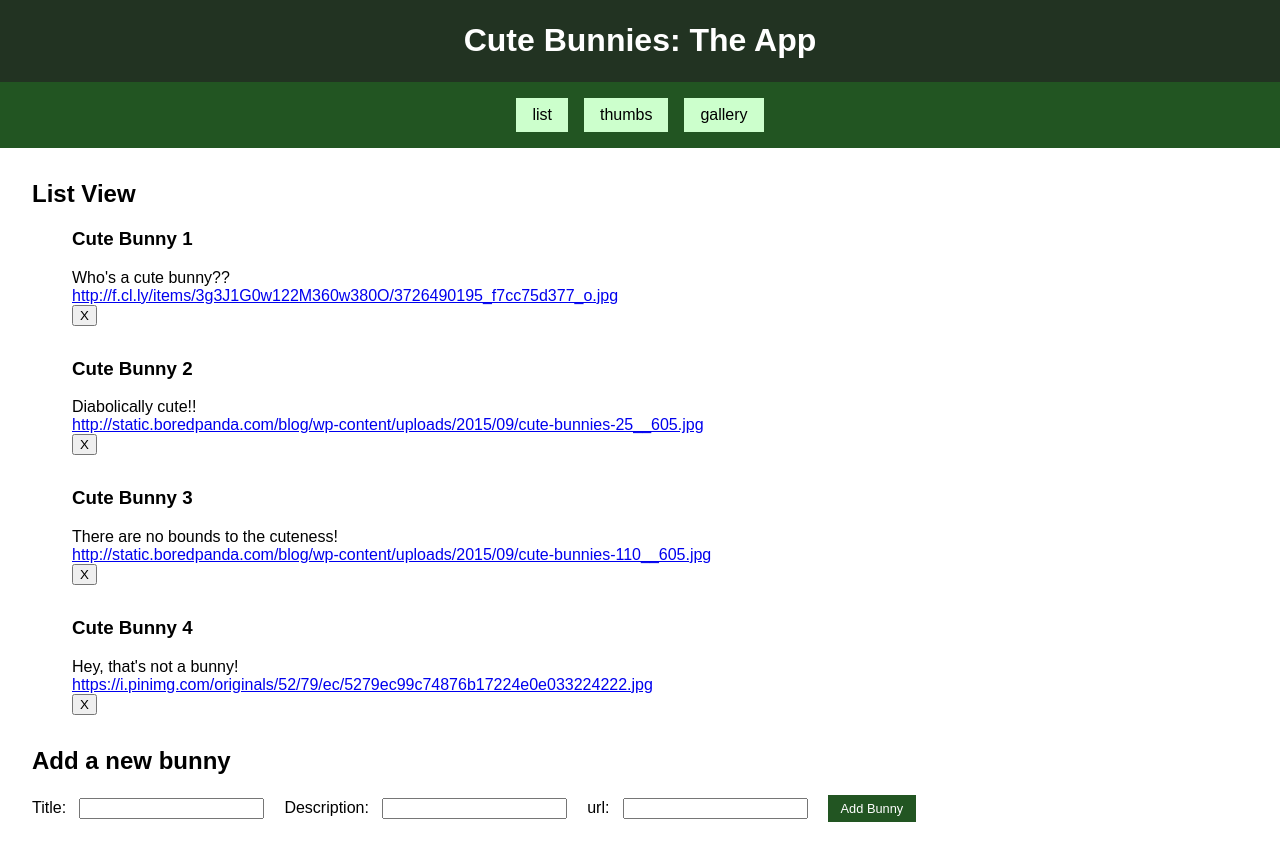
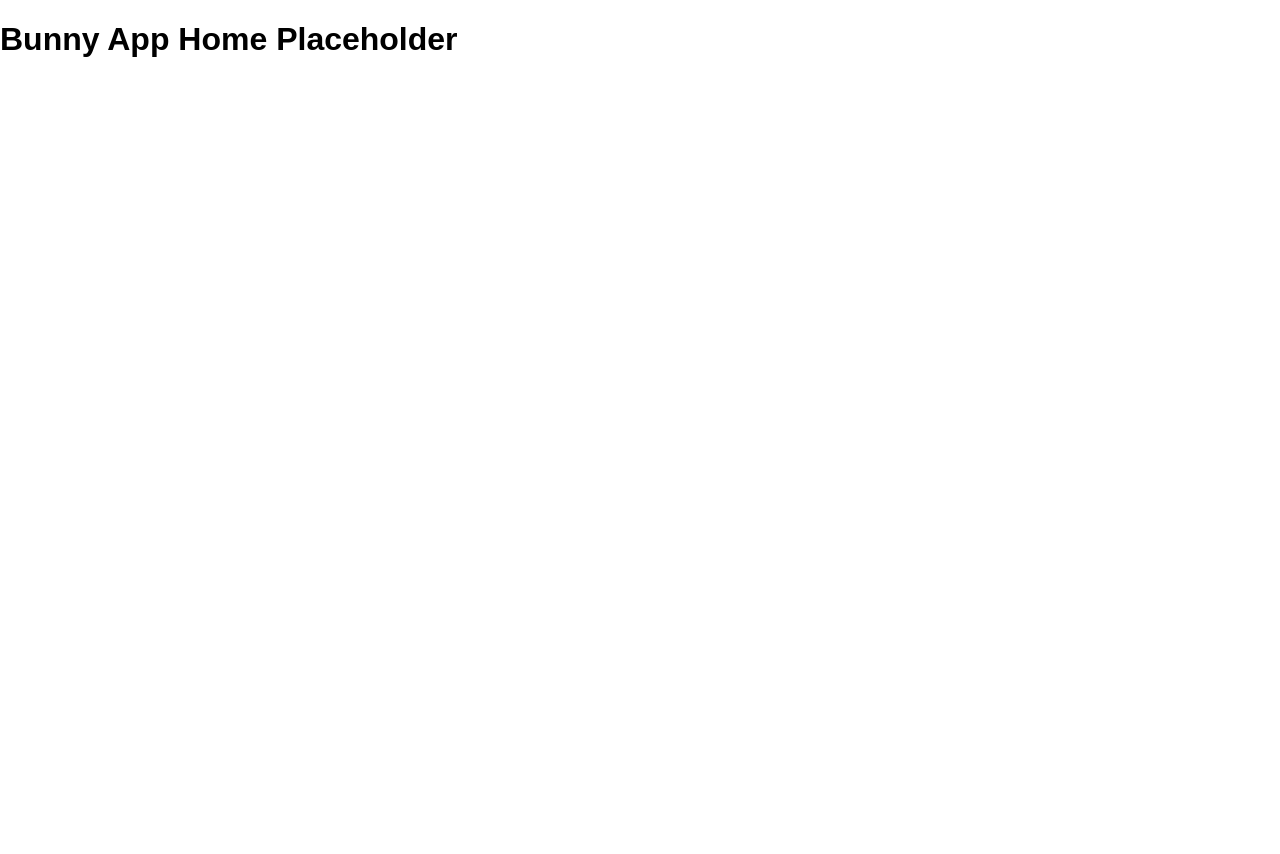
Before and after one commit to cfpdx-401JS-summer-2017/image-gallery, a React (Create React App) app: page / in a window 1280 px wide. After the commit the page ends 800 px from the top, so only its background shows below. Built offline with nearby package versions, Linux system fonts and the light colour scheme.

Commit message:
Start of Routing

```diff
--- a/package.json
+++ b/package.json
@@ -5,6 +5,7 @@
   "dependencies": {
     "react": "^15.6.1",
     "react-dom": "^15.6.1",
+    "react-router-dom": "^4.2.0",
     "react-scripts": "1.0.11"
   },
   "scripts": {
--- a/src/App.js
+++ b/src/App.js
@@ -5,6 +5,14 @@ import { List } from './Components/List';
 import { Thumbs } from './Components/Thumbs';
 import { Gallery } from './Components/Gallery';
 import AddBunny from './Components/AddBunny';
+import {
+  BrowserRouter as Router,
+  Route,
+  Switch,
+  Redirect
+} from 'react-router-dom';
+import Home from './home/Home';
+import Images from './images/Images';
 
 function listView({ bunnies, onRemove }) {
   return <div><h2>List View</h2> <List listArray={ bunnies } onRemove={onRemove} /> </div>;
@@ -63,24 +71,15 @@ class App extends Component {
     const ViewWrapper = viewDict[view];
 
     return (
-      <main>
-        <header>
-          <h1>Cute Bunnies: The App</h1>
-        </header>
-        <nav>
-          {views.map(v => (
-            <button key={v} onClick={() => this.setState({ view: v })}>
-              {v}
-            </button>
-          ))}
-        </nav>
-        <section>
-          <ViewWrapper bunnies={ bunnies } bunnyNum={this.state.bunnyNum} onRemove={ this.removeBunny} onUpdate={this.updateBunny} />
-        </section>
-        <section>
-          <AddBunny onAdd={this.addBunny} />
-        </section>
-      </main>
+      <Router>
+        <main>
+          <Switch>
+            <Route exact path="/" component={Home} />
+            <Route path="/images" component={Images} />
+            <Redirect to="/" />
+          </Switch>
+        </main>
+      </Router>
     );
   }
 }
--- /dev/null
+++ b/src/home/Home.js
@@ -0,0 +1,9 @@
+import React from 'react';
+
+export default function Home({ match, location, history }) {
+    return (
+        <div>
+            <h1>Bunny App Home Placeholder</h1>
+        </div>
+    );
+}
--- /dev/null
+++ b/src/images/Images.js
@@ -0,0 +1,21 @@
+// import React from 'react';
+
+// export default function Images({ match, location, props }) {
+//     <header>
+//         <h1>Cute Bunnies: The App</h1>
+//     </header>
+//         <nav>
+//             {views.map(v => (
+//                 <button key={v} onClick={() => this.setState({ view: v })}>
+//                     {v}
+//                 </button>
+//             ))}
+//         </nav>
+//         <section>
+//             <ViewWrapper bunnies={bunnies} bunnyNum={props.bunnyNum} onRemove={props.removeBunny} onUpdate={props.updateBunny} />
+//         </section>
+//         <section>
+//             <AddBunny onAdd={props.addBunny} />
+//         </section>
+
+// }
```
Also changed, not shown: 1 other file (tests, documents, lock files or other folders).
